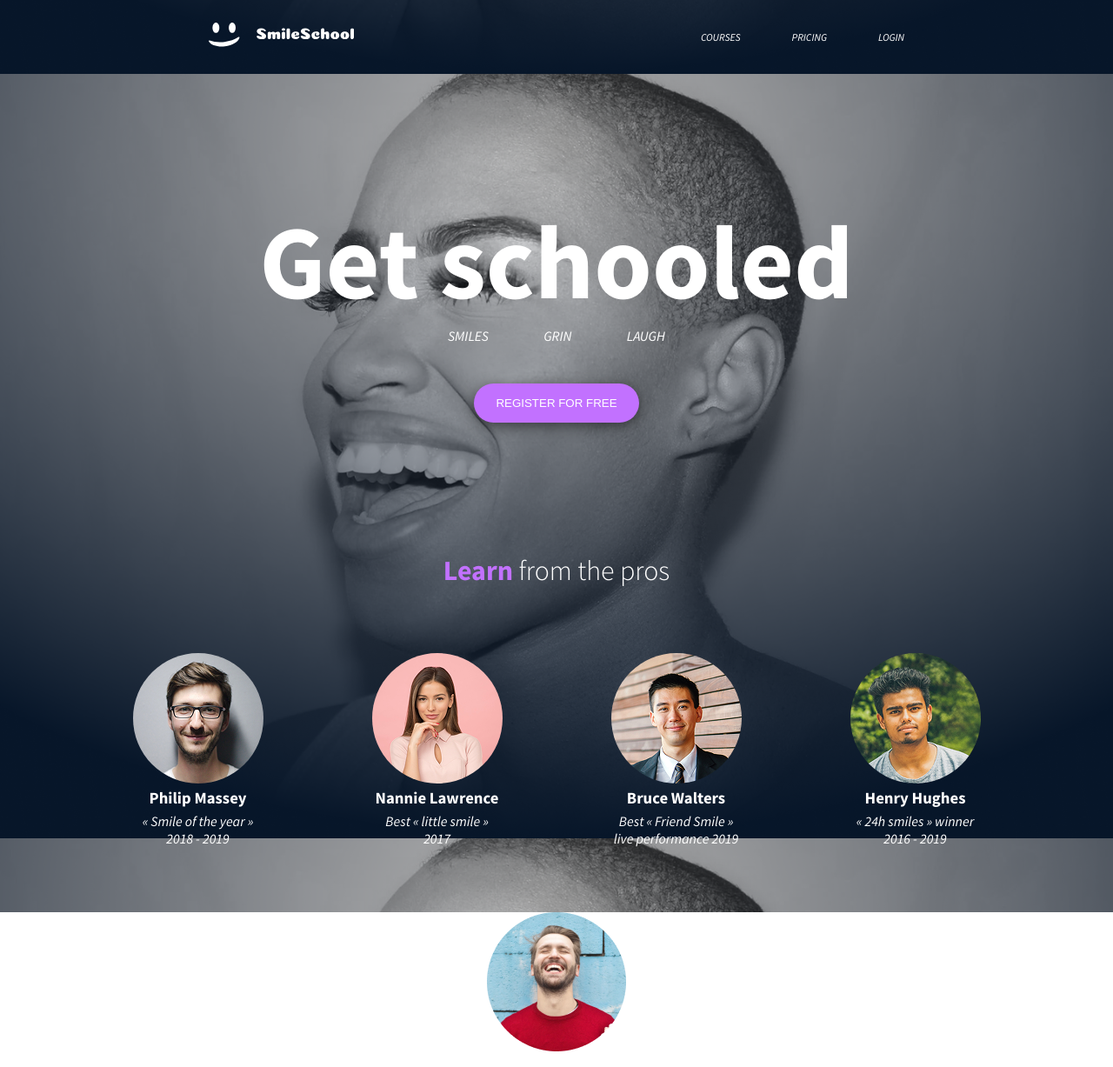
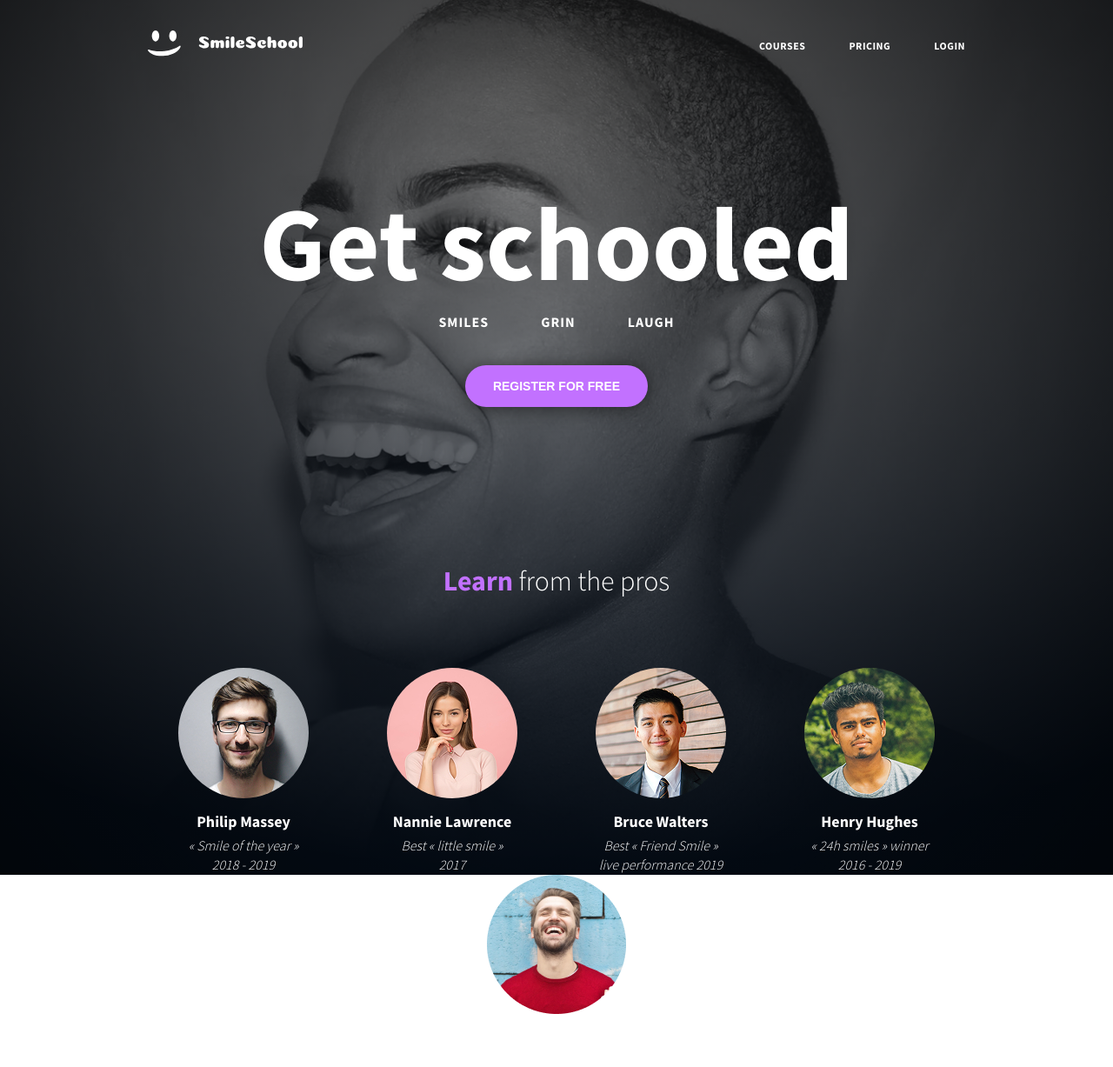
Before and after one commit to UzeyirJgadirli/holbertonschool-web-development, a plain HTML site: page css_advanced/task_2/index.html in a window 1280 px wide. Shown: the top 1227 px of the page at 87% size. Drawn offline with Linux system fonts and the light colour scheme.

Commit message:
correction

```diff
--- a/css_advanced/task_2/index.html
+++ b/css_advanced/task_2/index.html
@@ -21,7 +21,11 @@
         <section class="hero">
             <div class="title">
                 <h1>Get schooled</h1>
-                <p>SMILES GRIN LAUGH</p>
+                <p>
+                <span>SMILES</span>
+                <span>GRIN</span>
+                <span>LAUGH</span>
+                </p>
                 <button>REGISTER FOR FREE</button>
             </div>
             <div class="pros">
@@ -30,7 +34,7 @@
                     <div>
                         <img src="../assets/profile_1.png" alt="Person" class="round-image">
                         <h3>Philip Massey</h3>
-                        <blockquote>« Smile of the year » 2018 - 2019</blockquote>
+                        <p class="description">« Smile of the year » 2018 - 2019</p>
                     </div>
                     <div>
                         <img src="../assets/profile_2.png" alt="Person" class="round-image">
--- a/css_advanced/task_2/styles.css
+++ b/css_advanced/task_2/styles.css
@@ -59,140 +59,182 @@ body {
     padding: 0;
 }
 
-/* ----- HEADER ----- */
+/* ===== GENERAL ===== */
+
+* {
+    margin: 0;
+    padding: 0;
+    box-sizing: border-box;
+}
+
+body {
+    font-family: SourceSansPro, sans-serif;
+    color: white;
+    background: white;
+}
+
+/* ===== HEADER ===== */
 
 header {
-    width: 800px;
-    margin: 0 auto;
-    height: 35px;
+    position: absolute;
+    top: 35px;
+    left: 0;
+    width: 100%;
+    padding: 0 170px;
     display: flex;
     justify-content: space-between;
     align-items: center;
-    position: absolute;
-    left: 0;
-    right: 0;
-    margin-top: 25px;
-    margin-left: auto;
-    margin-right: auto;
-    z-index: 100;
+    z-index: 10;
+    background: transparent;
+}
+
+header img {
+    height: 32px;
 }
 
 header div {
-    width: 234px;
-    height: 15px;
     display: flex;
-    justify-content: space-between;
+    gap: 50px;
 }
 
 header a {
+    color: white;
+    text-decoration: none;
     font-size: 12px;
-    text-decoration: none;
+    font-weight: 700;
+    letter-spacing: 0.5px;
 }
 
-/* ----- MAIN ----- */
+/* ===== HERO SECTION ===== */
 
-main {
+.hero {
+    min-height: 100vh;
+
+    background:
+        radial-gradient(
+            circle at center,
+            rgba(0, 0, 0, 0.25) 0%,
+            rgba(0, 0, 0, 0.75) 100%
+        ),
+        url("../assets/background.png");
+
+    background-size: cover;
+    background-position: center;
+    background-repeat: no-repeat;
+
+    display: flex;
+    flex-direction: column;
+    align-items: center;
+    padding-top: 220px;
+}
+
+/* ===== TITLE ===== */
+
+.title {
     display: flex;
     flex-direction: column;
     align-items: center;
 }
 
-a {
-    font-family: SourceSansPro;
-    color: white;
-    text-align: center;
+.title h1 {
+    font-size: 120px;
+    font-weight: 700;
+    line-height: 1;
+    margin-bottom: 20px;
 }
 
-section {
-    width: 100%;
+/* ===== KEYWORDS ===== */
+
+.title p {
+    display: flex;
+    gap: 60px;
+
+    font-size: 16px;
+    font-weight: 700;
+    letter-spacing: 1px;
+
+    margin-bottom: 40px;
 }
 
-.hero .title h1 {
-    font-size: 120px;
+/* ===== BUTTON ===== */
+
+button {
+    background: #C271FF;
+    border: none;
+    border-radius: 999px;
+
+    color: white;
+    font-size: 14px;
+    font-weight: 600;
+
+    padding: 16px 32px;
+
+    cursor: pointer;
+
+    box-shadow: 0 2px 20px rgba(0, 0, 0, 0.5);
 }
 
-.title p {
-    width: 100%;
-    max-width: 250px;
-    text-align: justify;
-    text-justify: inter-word;
-    margin-bottom: 25px;;
-}
+/* ===== PROS SECTION ===== */
 
-.title p::after {
-    content: "";
-    display: inline-block;
-    width: 100%;
-}
+.pros {
+    margin-top: 180px;
 
-section.hero {
-    background-image: url("../assets/background.png");
-    background-size: 100% auto;
-    background-position: center;
     display: flex;
     flex-direction: column;
     align-items: center;
-    width: 100%;
-    min-height: 100vh;
-    padding: 75px;
 }
 
-section .title {
+.pros h2 {
+    font-size: 32px;
+    font-weight: 300;
+    margin-bottom: 80px;
+}
+
+.purple-word {
+    color: #C271FF;
+    font-weight: 700;
+}
+
+/* ===== PEOPLE ===== */
+
+.people {
+    display: flex;
+    justify-content: center;
+    gap: 90px;
+    flex-wrap: wrap;
+}
+
+.people div {
+    width: 150px;
+
     display: flex;
     flex-direction: column;
     align-items: center;
-    padding-top: 150px;
-}
-
-button {
-    background-color: #C271FF;
-    border-radius: 999px;
-    padding: 15px 25px;
-    border: none;
-    color: white;
-    box-shadow: 0 4px 16px 0 rgba(0, 0, 0, 0.5);
-}
-
-section .pros {
-    display: flex;
-    flex-direction: column;
-    align-items: center;
-    gap: 75px;
-    margin-top: 150px;
-}
-
-section .pros h2 {
-	font-family: SourceSansPro;
-    font-weight: 300;
-    font-size: 32px;
-}
-
-.purple-word {
-    font-weight: 600;
-    color: #C271FF;
-}
-
-section .people p {
-    font-family: SourceSansPro;
-    font-weight: 300;
-}
-
-section .people {
-    display: flex;
-    flex-direction: row;
-    align-items: center;
-    gap: 125px;
-    width: 100%;
-}
-
-section .people div {
-    display: flex;
-    flex-direction: column;
-    align-items: center;
-    gap: 5px;
-    width: 150px;
 }
 
 .round-image {
+    width: 150px;
+    height: 150px;
     border-radius: 50%;
+    margin-bottom: 15px;
 }
+
+.people h3 {
+    font-size: 18px;
+    font-weight: 700;
+    margin-bottom: 5px;
+}
+
+.people blockquote {
+    font-size: 16px;
+    font-style: italic;
+    font-weight: 300;
+    line-height: 1.4;
+}
+
+.people .description {
+    font-style: italic;
+    font-weight: 300;
+    font-size: 16px;
+    line-height: 1.4;
+}
```
